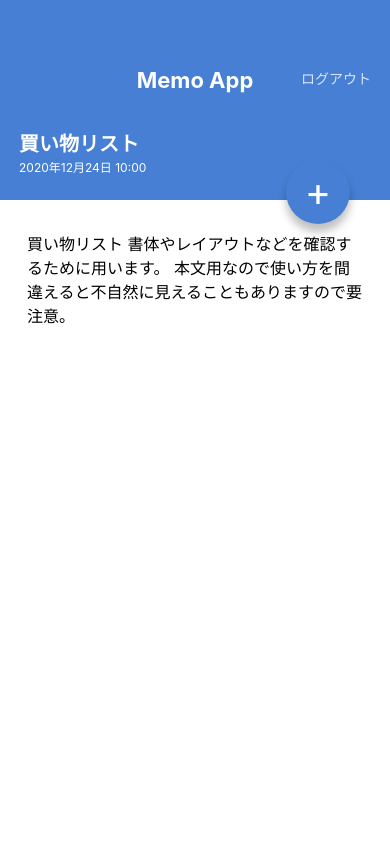
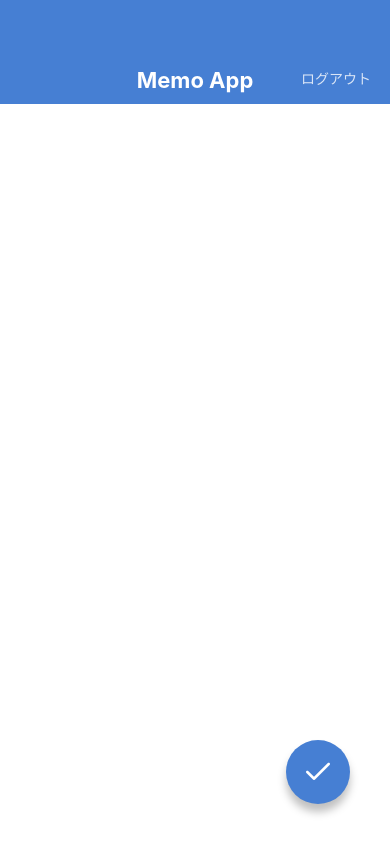
Before and after one commit to tatsuyaYG/MemoApp, a React Native app: screen / in a window 390 px wide. Built offline with nearby package versions, Linux system fonts and the light colour scheme.

Commit message:
Create MemoEditScreen and MemeoCreateScreen

```diff
--- a/App.jsx
+++ b/App.jsx
@@ -1,10 +1,12 @@
 import React from 'react';
 
-import MemoListScreen from './src/screens/MemoListScreen';
-import MemoDetailScreen from './src/screens/MemoDetailScreen';
+// import MemoListScreen from './src/screens/MemoListScreen';
+// import MemoDetailScreen from './src/screens/MemoDetailScreen';
+// import MemoEditScreen from './src/screens/MemoEditScreen';
+import MemoCreateScreen from './src/screens/MemoCreateScreen';
 
 export default function App() {
-    return (
-        <MemoDetailScreen />
-    );
+  return (
+    <MemoCreateScreen />
+  );
 }
--- a/package.json
+++ b/package.json
@@ -9,6 +9,7 @@
     "web": "expo start --web"
   },
   "dependencies": {
+    "@expo/vector-icons": "^13.0.0",
     "expo": "~47.0.6",
     "expo-status-bar": "~1.4.2",
     "expo-updates": "~0.15.5",
@@ -20,10 +21,13 @@
     "@babel/core": "^7.12.9",
     "eslint": "^8.27.0",
     "eslint-config-airbnb": "^19.0.4",
+    "eslint-config-prettier": "^8.5.0",
     "eslint-plugin-import": "^2.26.0",
     "eslint-plugin-jsx-a11y": "^6.6.1",
+    "eslint-plugin-prettier": "^4.2.1",
     "eslint-plugin-react": "^7.31.10",
-    "eslint-plugin-react-hooks": "^4.6.0"
+    "eslint-plugin-react-hooks": "^4.6.0",
+    "prettier": "^2.7.1"
   },
   "private": true
 }
--- a/src/components/CircleButton.jsx
+++ b/src/components/CircleButton.jsx
@@ -1,19 +1,20 @@
-import React from "react";
-import { View, Text, StyleSheet } from 'react-native'
-import { string, shape } from "prop-types";
+import React from 'react';
+import { View, StyleSheet } from 'react-native';
+import { string, shape } from 'prop-types';
+import { Feather } from '@expo/vector-icons';
 
 export default function CircleButton(props) {
-    const { children, style } = props;
+  const { style, name } = props;
   return (
-        <View style={[styles.circleButton,style]}>
-            <Text style={styles.circleButtonLabel}>{children}</Text>
+    <View style={[styles.circleButton, style]}>
+      <Feather name={name} size={32} color="white" />
     </View>
   );
 }
 
 CircleButton.propTypes = {
-    children: string.isRequired,
   style: shape(),
+  name: string.isRequired,
 };
 
 CircleButton.defaultProps = {
@@ -32,7 +33,7 @@
     right: 40,
     bottom: 40,
     shadowColor: '#000000',
-        shadowOffset: {width: 0, height: 8 },
+    shadowOffset: { width: 0, height: 8 },
     shadowOpacity: 0.25,
     shadowRadius: 8,
     elevation: 8,
--- a/src/components/Hello.jsx
+++ b/src/components/Hello.jsx
@@ -1,5 +1,7 @@
 import React from 'react';
-import { View, Text, StyleSheet, ShadowPropTypesIOS } from 'react-native';
+import {
+  View, Text, StyleSheet, ShadowPropTypesIOS,
+} from 'react-native';
 import { string, bool, shape } from 'prop-types';
 
 function Hello(props) {
@@ -19,7 +21,7 @@
   style: shape(),
 };
 
-Hello.defaultPtops = {
+Hello.defaultProps = {
   bang: false,
   style: null,
 };
--- a/src/components/MemoList.jsx
+++ b/src/components/MemoList.jsx
@@ -1,8 +1,9 @@
-import React from "react";
-import { View, Text, StyleSheet } from 'react-native'
+import React from 'react';
+import { View, Text, StyleSheet } from 'react-native';
+import { Feather } from '@expo/vector-icons';
 
-export default function MemoList(){
-    return(
+export default function MemoList() {
+  return (
     <View>
       <View style={styles.memoListItem}>
         <View>
@@ -10,7 +11,7 @@
           <Text style={styles.memoListItemDate}>2020年12月24日 10:00</Text>
         </View>
         <View>
-                <Text>X</Text>
+          <Feather name="x" size={16} color="#B0B0B0" />
         </View>
       </View>
       <View style={styles.memoListItem}>
@@ -19,7 +20,7 @@
           <Text style={styles.memoListItemDate}>2020年12月24日 10:00</Text>
         </View>
         <View>
-                <Text>X</Text>
+          <Feather name="x" size={16} color="#B0B0B0" />
         </View>
       </View>
       <View style={styles.memoListItem}>
@@ -28,7 +29,7 @@
           <Text style={styles.memoListItemDate}>2020年12月24日 10:00</Text>
         </View>
         <View>
-                <Text>X</Text>
+          <Feather name="x" size={16} color="#B0B0B0" />
         </View>
       </View>
     </View>
@@ -55,4 +56,4 @@
     lineHeight: 16,
     color: '#848484',
   },
-})
+});
--- /dev/null
+++ b/src/screens/MemoCreateScreen.jsx
@@ -0,0 +1,39 @@
+import React from 'react';
+import {
+  View,
+  TextInput,
+  StyleSheet,
+  KeyboardAvoidingView,
+} from 'react-native';
+
+import AppBar from '../components/AppBar';
+import CircleButton from '../components/CircleButton';
+
+export default function MemoCreateScreen() {
+  return (
+    <KeyboardAvoidingView style={styles.container} behavior="height">
+      <AppBar />
+      <View style={styles.inputContainer}>
+        <TextInput value="" multiline style={styles.input} />
+      </View>
+      <CircleButton name="check" />
+    </KeyboardAvoidingView>
+  );
+}
+
+const styles = StyleSheet.create({
+  container: {
+    flex: 1,
+  },
+  inputContainer: {
+    paddingVertical: 32,
+    paddingHorizontal: 27,
+    flex: 1,
+  },
+  input: {
+    flex: 1,
+    textAlignVertical: 'top',
+    fontSize: 16,
+    lineHeight: 24,
+  },
+});
--- a/src/screens/MemoDetailScreen.jsx
+++ b/src/screens/MemoDetailScreen.jsx
@@ -1,11 +1,13 @@
-import React from "react";
-import { View, ScrollView, Text, StyleSheet } from 'react-native'
+import React from 'react';
+import {
+  View, ScrollView, Text, StyleSheet,
+} from 'react-native';
 
-import AppBar from "../components/AppBar";
-import CircleButton from "../components/CircleButton";
+import AppBar from '../components/AppBar';
+import CircleButton from '../components/CircleButton';
 
-export default function MemoDetailScreen(){
-    return(
+export default function MemoDetailScreen() {
+  return (
     <View style={styles.container}>
       <AppBar />
       <View style={styles.memoHeader}>
@@ -19,9 +21,9 @@
           本文用なので使い方を間違えると不自然に見えることもありますので要注意。
         </Text>
       </ScrollView>
-            <CircleButton style={{ top: 160, bottom: 'auto' }}>+</CircleButton>
+      <CircleButton style={{ top: 160, bottom: 'auto' }} name="edit-2" />
     </View>
-    )
+  );
 }
 
 const styles = StyleSheet.create({
@@ -54,5 +56,5 @@
   memoText: {
     fontSize: 16,
     lineHeight: 24,
-    }
+  },
 });
--- /dev/null
+++ b/src/screens/MemoEditScreen.jsx
@@ -0,0 +1,39 @@
+import React from 'react';
+import {
+  View,
+  TextInput,
+  StyleSheet,
+  KeyboardAvoidingView,
+} from 'react-native';
+
+import AppBar from '../components/AppBar';
+import CircleButton from '../components/CircleButton';
+
+export default function MemoEditScreen() {
+  return (
+    <KeyboardAvoidingView style={styles.container} behavior="height">
+      <AppBar />
+      <View style={styles.inputContainer}>
+        <TextInput value="買い物リスト" multiline style={styles.input} />
+      </View>
+      <CircleButton name="check" />
+    </KeyboardAvoidingView>
+  );
+}
+
+const styles = StyleSheet.create({
+  container: {
+    flex: 1,
+  },
+  inputContainer: {
+    paddingVertical: 32,
+    paddingHorizontal: 27,
+    flex: 1,
+  },
+  input: {
+    flex: 1,
+    textAlignVertical: 'top',
+    fontSize: 16,
+    lineHeight: 24,
+  },
+});
--- a/src/screens/MemoListScreen.jsx
+++ b/src/screens/MemoListScreen.jsx
@@ -1,16 +1,16 @@
-import React from "react";
-import { View, StyleSheet } from 'react-native'
+import React from 'react';
+import { View, StyleSheet } from 'react-native';
 
-import AppBar from "../components/AppBar";
-import MemoList from "../components/MemoList";
-import CircleButton from "../components/CircleButton";
+import AppBar from '../components/AppBar';
+import MemoList from '../components/MemoList';
+import CircleButton from '../components/CircleButton';
 
-export default function MemoListScreen(){
+export default function MemoListScreen() {
   return (
     <View style={styles.container}>
       <AppBar />
       <MemoList />
-            <CircleButton>+</CircleButton>
+      <CircleButton name="plus" />
     </View>
   );
 }
```
Also changed, not shown: src/components/AppBar.jsx (+5 -5 lines), .eslintrc.json, 1 other file (tests, documents, lock files or other folders). Lines whose indentation alone changed are shown as unchanged.
